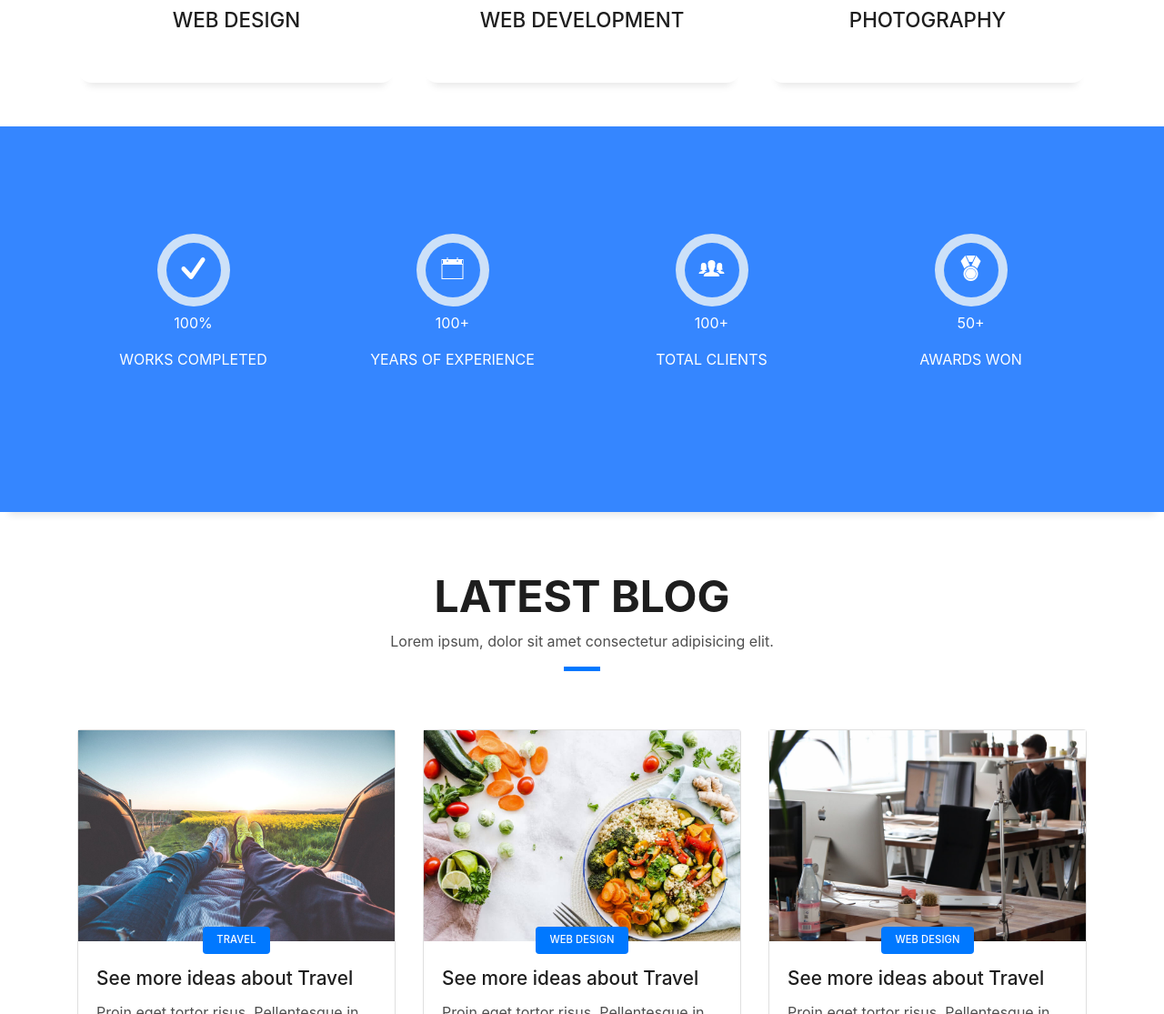
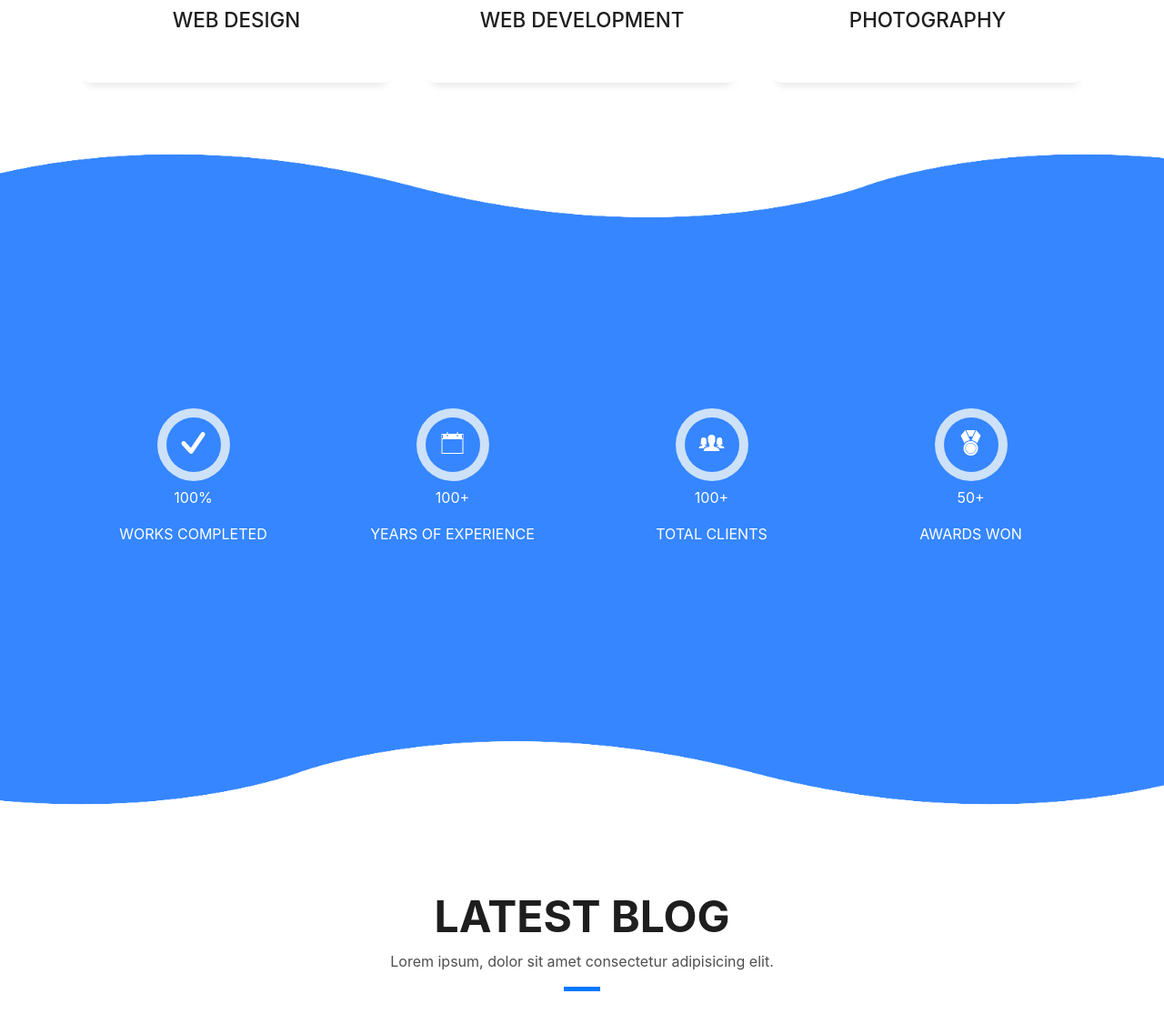
Before and after one commit to sambitos23/Ankita_Project, a plain HTML site: page index.html in a window 1280 px wide. Shown: the part 3016-4131 px from the top of the page at 91% size. Drawn offline with Linux system fonts and the light colour scheme; files whose address does not match are found by name.

Commit message:
experience section updated

```diff
--- a/index.html
+++ b/index.html
@@ -248,6 +248,9 @@
   </section>
   <!--/ Section Services End /-->
 
+  <section class="section3">
+    <div class="wave_rotate wave1"></div>
+  </section>
   <div class="section-counter paralax-mf bg-image">
     <div class="overlay-mf"></div>
     <div class="container">
@@ -299,6 +302,9 @@
       </div>
     </div>
   </div>
+  <section class="section2" style="height: 20vh;">
+    <div class="wave wave1"></div>
+  </section>
 
 
   <section id="blog" class="blog-mf sect-pt4 route">
```
